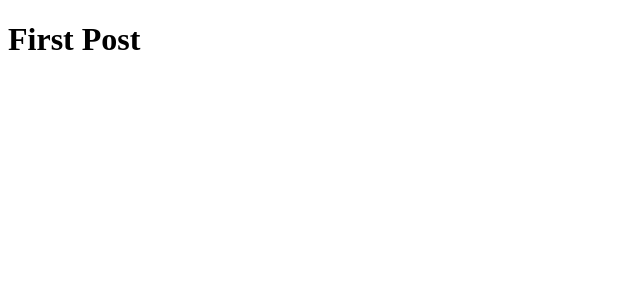
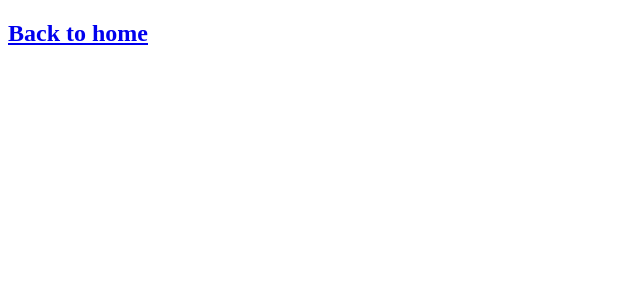
Before and after one commit to samuelaparker/nextjs-blog, a Next.js app: page /posts/first-post in a window 1280 px wide. Shown: the top 300 px of the page, without its empty margins (0-640 px from the left). Built offline with nearby package versions, Linux system fonts and the light colour scheme.

Commit message:
12.1.20 1:19pm

```diff
--- a/pages/index.js
+++ b/pages/index.js
@@ -1,4 +1,5 @@
 import Head from 'next/head'
+import Link from 'next/link'
 
 export default function Home() {
   return (
@@ -10,7 +11,7 @@ export default function Home() {
 
       <main>
         <h1 className="title">
-          Learn <a href="https://nextjs.org">Next.js!</a>
+          Read <Link href="/posts/first-post"><a> Next.js!</a></Link>
         </h1>
 
         <p className="description">
--- a/pages/posts/first-post.js
+++ b/pages/posts/first-post.js
@@ -1,9 +1,15 @@
+import Link from 'next/link'
+import Head from 'next/head'
 
-export default function firstPost() {
-    return (
-        <h1>
-            First Post
-        </h1>
-
-    )
+export default function FirstPost() {
+  return (
+    <>
+      <Head><title>First Post</title></Head>
+      <h2>
+        <Link href="/">
+          <a>Back to home</a>
+        </Link>
+      </h2>
+    </>
+  )
 }
```
